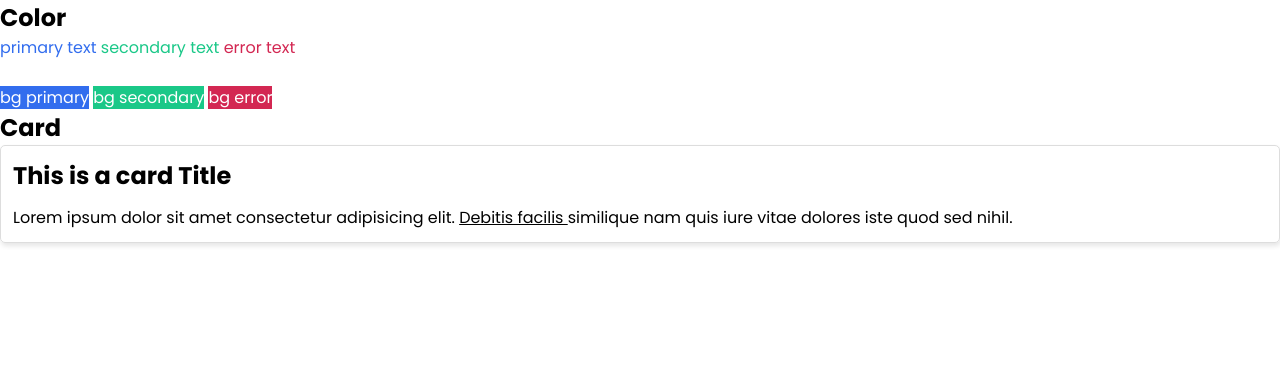
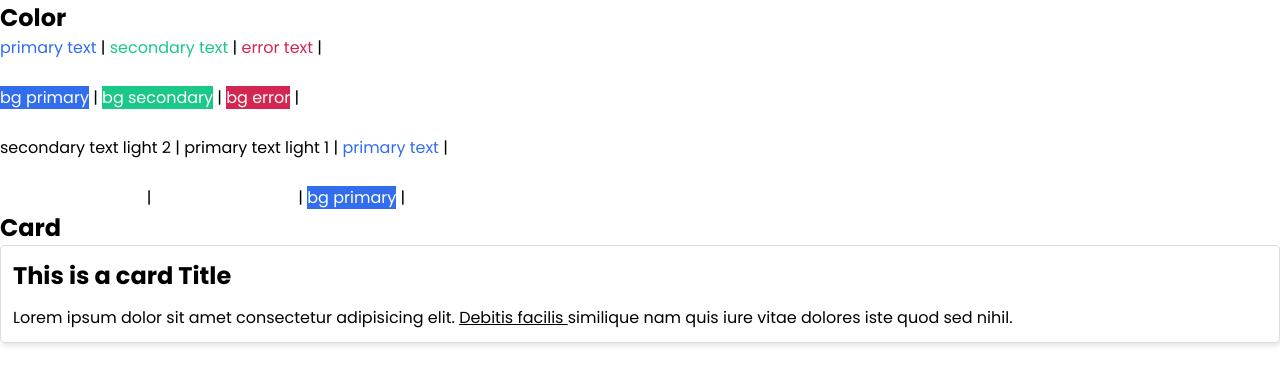
Before and after one commit to frankassafuah/sass-practice, a website: page index.html in a window 1280 px wide. Drawn offline with Linux system fonts and the light colour scheme.

Commit message:
Loop cont

```diff
--- a/index.html
+++ b/index.html
@@ -12,15 +12,27 @@
 <body>
     <!-- colors -->
     <h2>Color</h2>
-    <span class="text-primary">primary text</span>
-    <span class="text-secondary">secondary text</span>
-    <span class="text-error">error text</span>
+    <span class="text-primary">primary text</span> |
+    <span class="text-secondary">secondary text</span> |
+    <span class="text-error">error text</span> |
 
     <br><br>
 
-    <span class="bg-primary text-white">bg primary</span>
-    <span class="bg-secondary text-white">bg secondary</span>
-    <span class="bg-error text-white">bg error</span>
+    <span class="bg-primary text-white">bg primary</span> |
+    <span class="bg-secondary text-white">bg secondary</span> |
+    <span class="bg-error text-white">bg error</span> |
+
+    <br><br>
+
+    <span class="text-primary-light-2">secondary text light 2</span> |
+    <span class="text-primary-light-1">primary text light 1</span> |
+    <span class="text-primary">primary text</span> |
+
+    <br><br>
+
+    <span class="bg-primary-dark-2 text-white">bg primary dark 2</span> |
+    <span class="bg-primary-dark-1 text-white">bg primary dark 1</span> |
+    <span class="bg-primary text-white">bg primary</span> |
 
     <!-- font sizes -->
 
```
